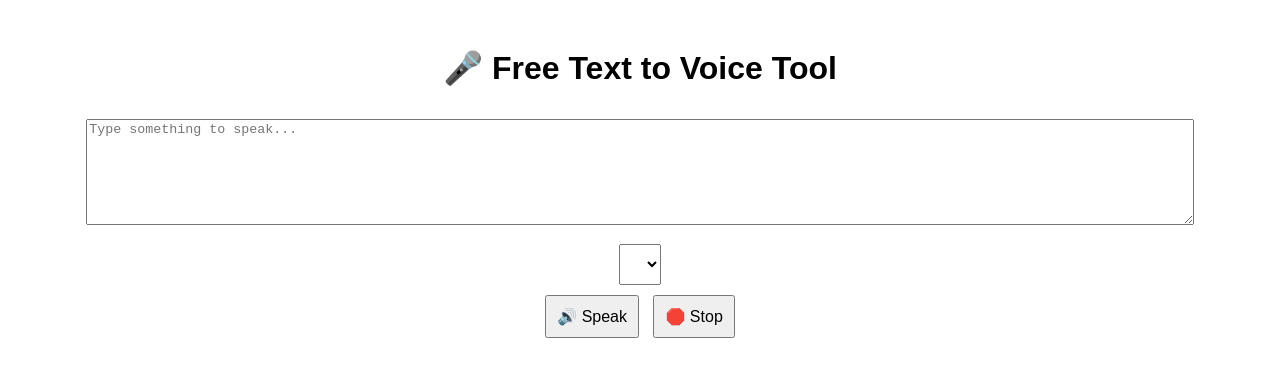
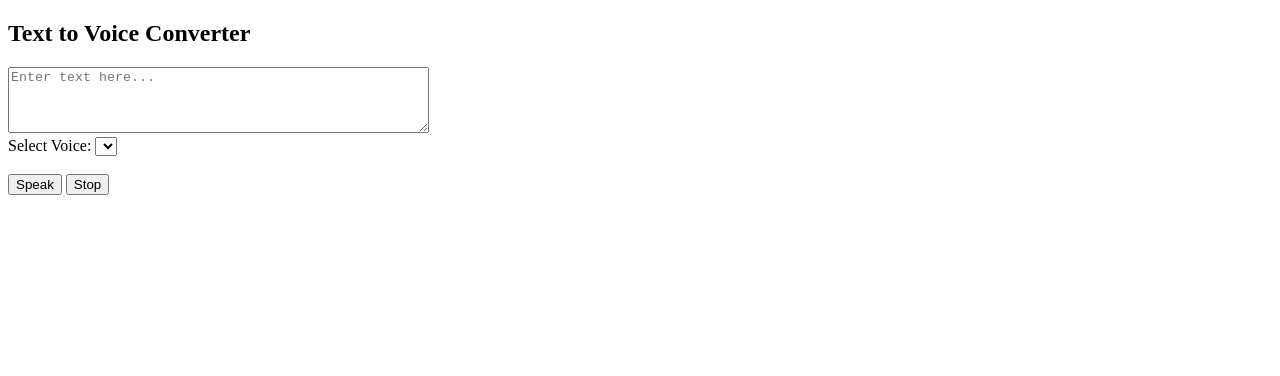
Before and after one commit to neewpali/text-to-voice, a plain HTML site: page index.html in a window 1280 px wide. Drawn offline with Linux system fonts and the light colour scheme.

Commit message:
Update index.html

```diff
--- a/index.html
+++ b/index.html
@@ -1,71 +1,55 @@
 <!DOCTYPE html>
-<html lang="en">
+<html>
 <head>
-  <meta charset="UTF-8">
-  <title>Text to Voice (Free, Male/Female)</title>
-  <style>
-    body {
-      font-family: sans-serif;
-      padding: 20px;
-      text-align: center;
-    }
-    textarea {
-      width: 90%;
-      height: 100px;
-      margin: 10px 0;
-    }
-    select, button {
-      padding: 10px;
-      margin: 5px;
-      font-size: 16px;
-    }
-  </style>
+  <title>Text to Voice</title>
 </head>
 <body>
-  <h1>🎤 Free Text to Voice Tool</h1>
+  <h2>Text to Voice Converter</h2>
 
-  <textarea id="textInput" placeholder="Type something to speak..."></textarea><br>
+  <textarea id="text" rows="4" cols="50" placeholder="Enter text here..."></textarea><br>
 
-  <select id="voiceSelect"></select><br>
+  <label for="voiceSelect">Select Voice:</label>
+  <select id="voiceSelect"></select><br><br>
 
-  <button onclick="speak()">🔊 Speak</button>
-  <button onclick="stop()">🛑 Stop</button>
+  <button onclick="speak()">Speak</button>
+  <button onclick="stop()">Stop</button>
 
   <script>
-    const synth = window.speechSynthesis;
-    const voiceSelect = document.getElementById('voiceSelect');
+    const voiceSelect = document.getElementById("voiceSelect");
     let voices = [];
 
-    function populateVoices() {
-      voices = synth.getVoices();
+    function loadVoices() {
+      voices = speechSynthesis.getVoices();
 
       voiceSelect.innerHTML = '';
       voices.forEach((voice, i) => {
-        const option = document.createElement('option');
+        const option = document.createElement("option");
         option.value = i;
-        option.textContent = `${voice.name} (${voice.lang}) - ${voice.gender || ''}`;
-        if (voice.name.toLowerCase().includes("female")) option.textContent += " 👩";
-        if (voice.name.toLowerCase().includes("male")) option.textContent += " 👨";
+        option.text = `${voice.name} (${voice.lang}) ${voice.default ? "[default]" : ""}`;
         voiceSelect.appendChild(option);
       });
     }
 
-    populateVoices();
+    // Some browsers (like Chrome) load voices asynchronously
     if (speechSynthesis.onvoiceschanged !== undefined) {
-      speechSynthesis.onvoiceschanged = populateVoices;
+      speechSynthesis.onvoiceschanged = loadVoices;
     }
 
     function speak() {
-      const text = document.getElementById('textInput').value;
+      const text = document.getElementById("text").value;
+      const selectedVoice = voices[voiceSelect.value];
       const utterance = new SpeechSynthesisUtterance(text);
-      const selectedVoiceIndex = voiceSelect.value;
-      utterance.voice = voices[selectedVoiceIndex];
-      synth.speak(utterance);
+
+      utterance.voice = selectedVoice;
+      speechSynthesis.speak(utterance);
     }
 
     function stop() {
-      synth.cancel();
+      speechSynthesis.cancel();
     }
+
+    // Initial call
+    loadVoices();
   </script>
 </body>
 </html>
```
